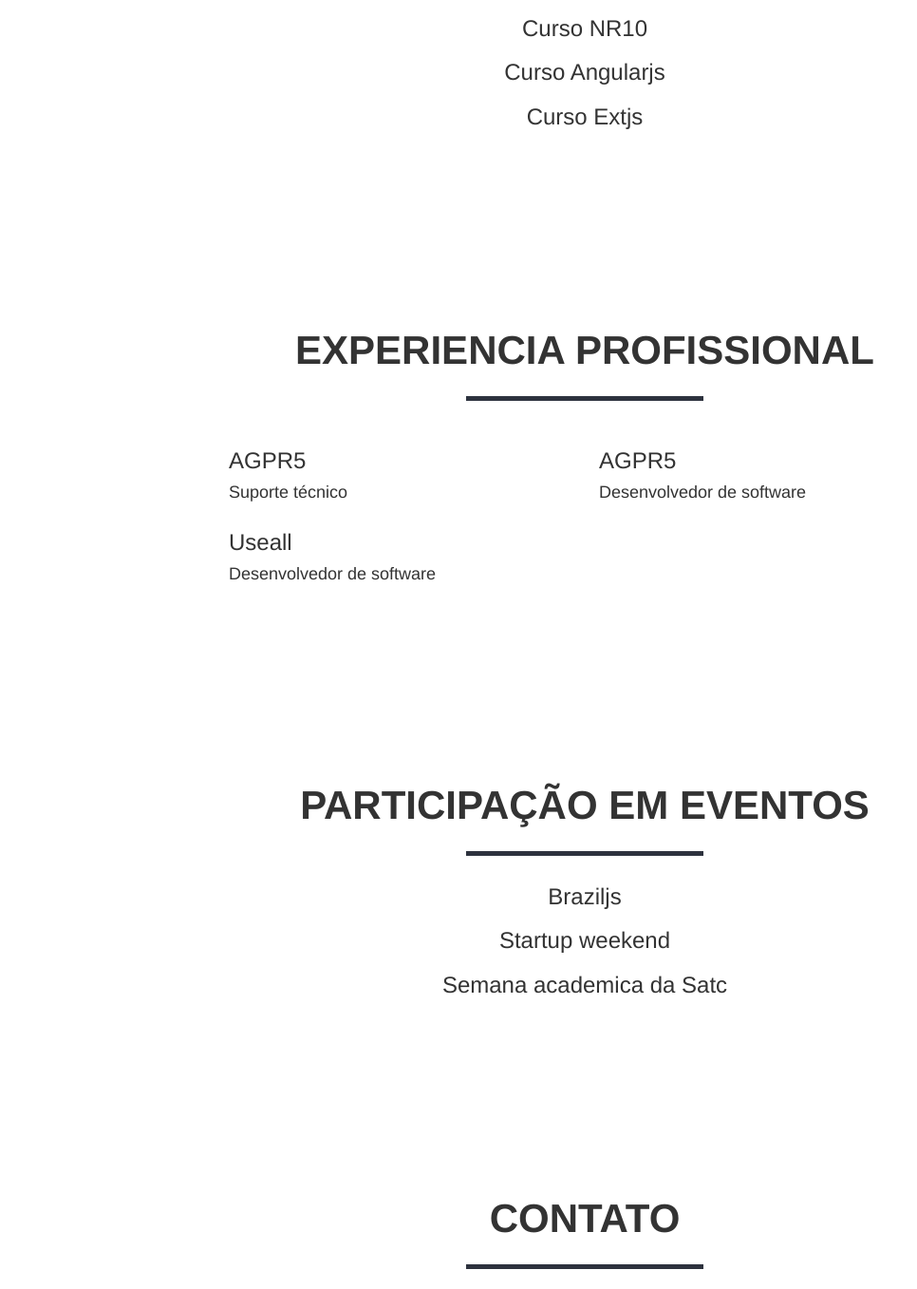
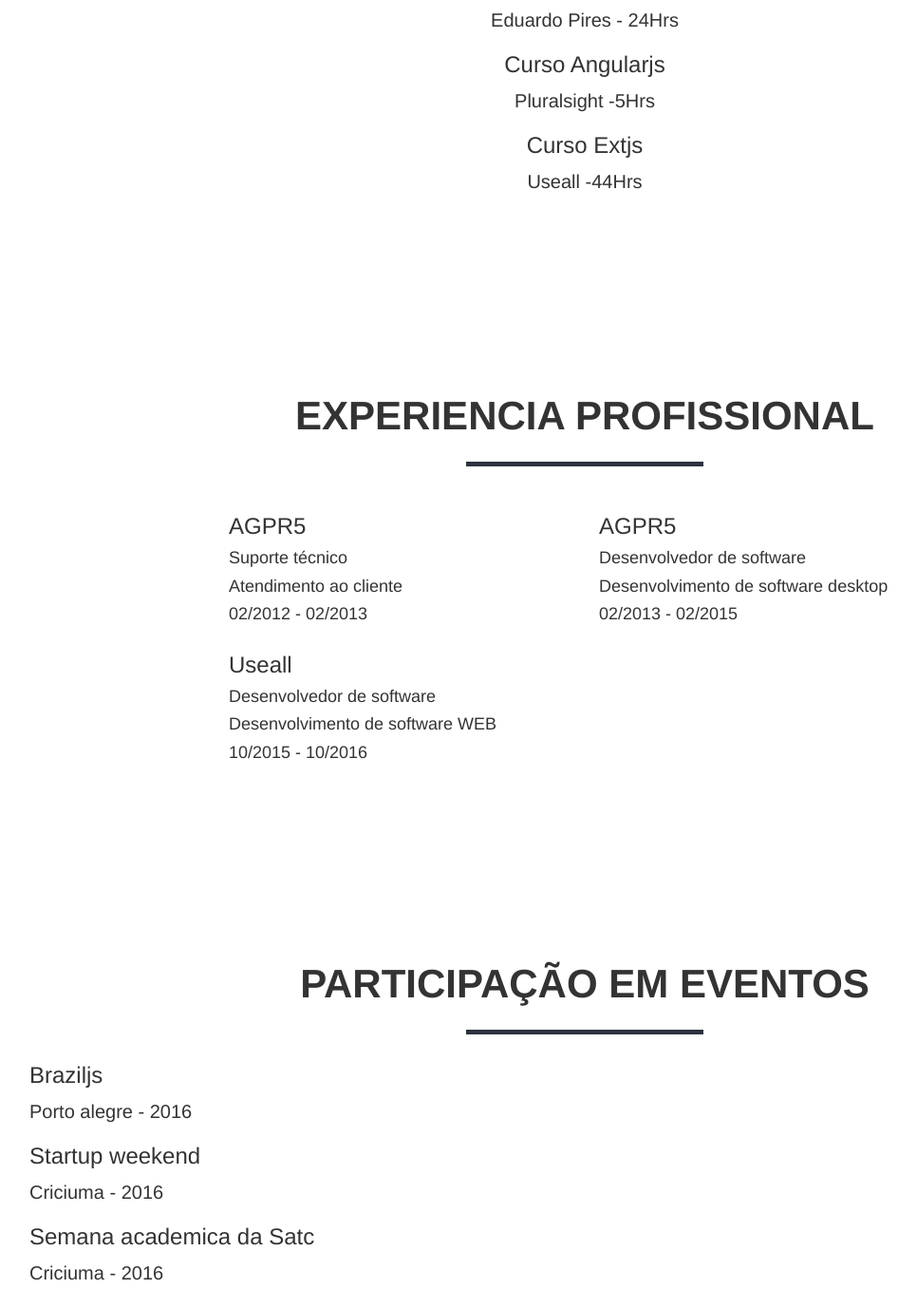
Before and after one commit to VitorScheffer/curriculo, a plain HTML site: page index.html in a window 1280 px wide. Shown: the part 2138-3495 px from the top of the page at 95% size, without its empty margins (24-990 px from the left). Drawn offline with nearby package versions, Linux system fonts and the light colour scheme.

Commit message:
Update index.html

```diff
--- a/index.html
+++ b/index.html
@@ -151,9 +151,11 @@
                     </div>
                     <div class="text-center">
                         <h3>Curso asp.net MVC 5</h3>
-                        <h3>Curso NR10</h3>
+                        <p>Eduardo Pires - 24Hrs</p>
                         <h3>Curso Angularjs</h3>
+                        <p>Pluralsight -5Hrs</p>
                         <h3>Curso Extjs</h3>
+                        <p>Useall -44Hrs</p>
                     </div>
                 </div>
             </div>
@@ -170,14 +172,20 @@
                     <div class="col-lg-4 col-lg-offset-2">
                         <h3>AGPR5</h3>
                         <h4>Suporte técnico</h4>
+                        <h4>Atendimento ao cliente</h4>
+                        <h4>02/2012 - 02/2013</h4>
                     </div>
                     <div class="col-lg-4">
                         <h3>AGPR5</h3>
                         <h4>Desenvolvedor de software</h4>
+                        <h4>Desenvolvimento de software desktop</h4>
+                        <h4>02/2013 - 02/2015</h4>
                     </div>
                     <div class="col-lg-4 col-lg-offset-2">
                         <h3>Useall</h3>
                         <h4>Desenvolvedor de software</h4>
+                        <h4>Desenvolvimento de software WEB</h4>
+                        <h4>10/2015 - 10/2016</h4>
                     </div>
                 </div>
             </div>
@@ -191,10 +199,13 @@
                         <h2>Participação em eventos</h2>
                         <hr class="icone-padrao icone-eventos">
                     </div>
-                    <div class="text-center">
+                    <div class="text-left">
                         <h3>Braziljs</h3>
+                        <p>Porto alegre - 2016</p>
                         <h3>Startup weekend</h3>
+                        <p>Criciuma - 2016</p>
                         <h3>Semana academica da Satc</h3>
+                        <p>Criciuma - 2016</p>
                     </div>
                 </div>
             </div>
```
